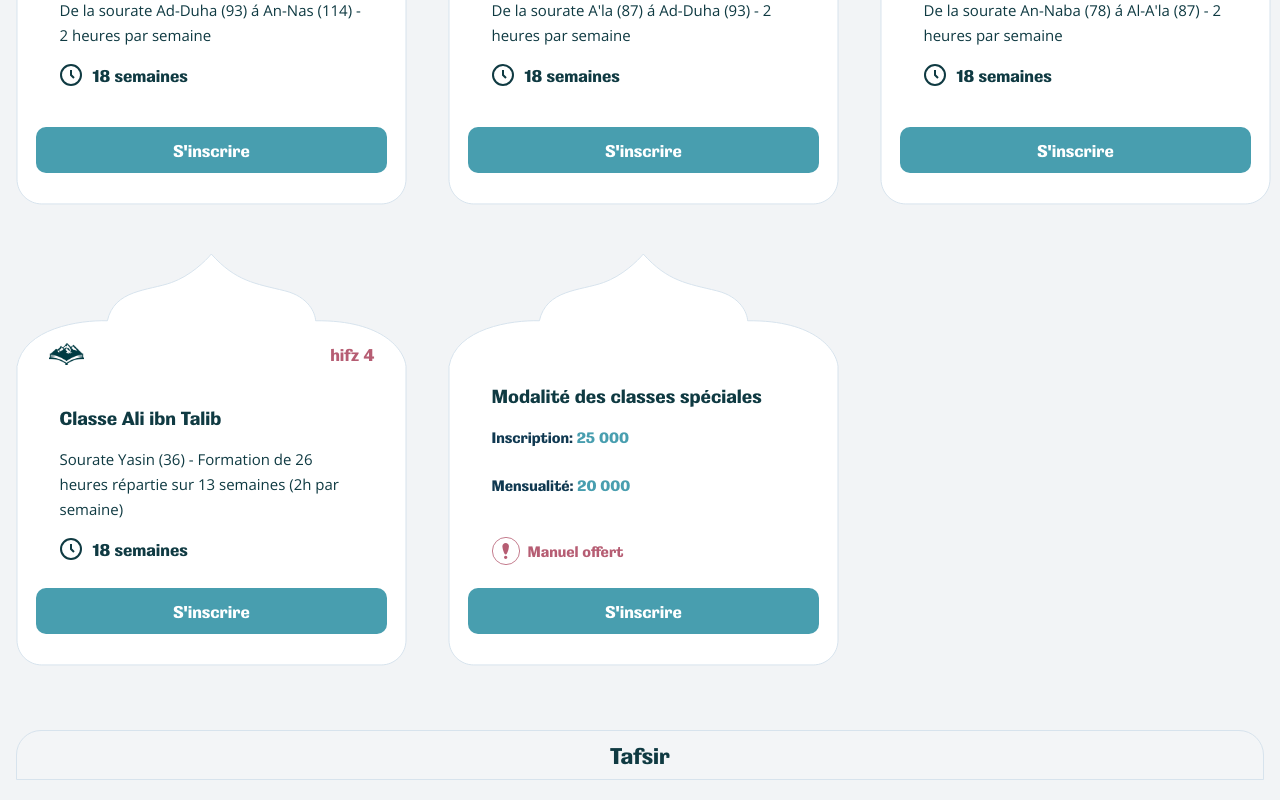
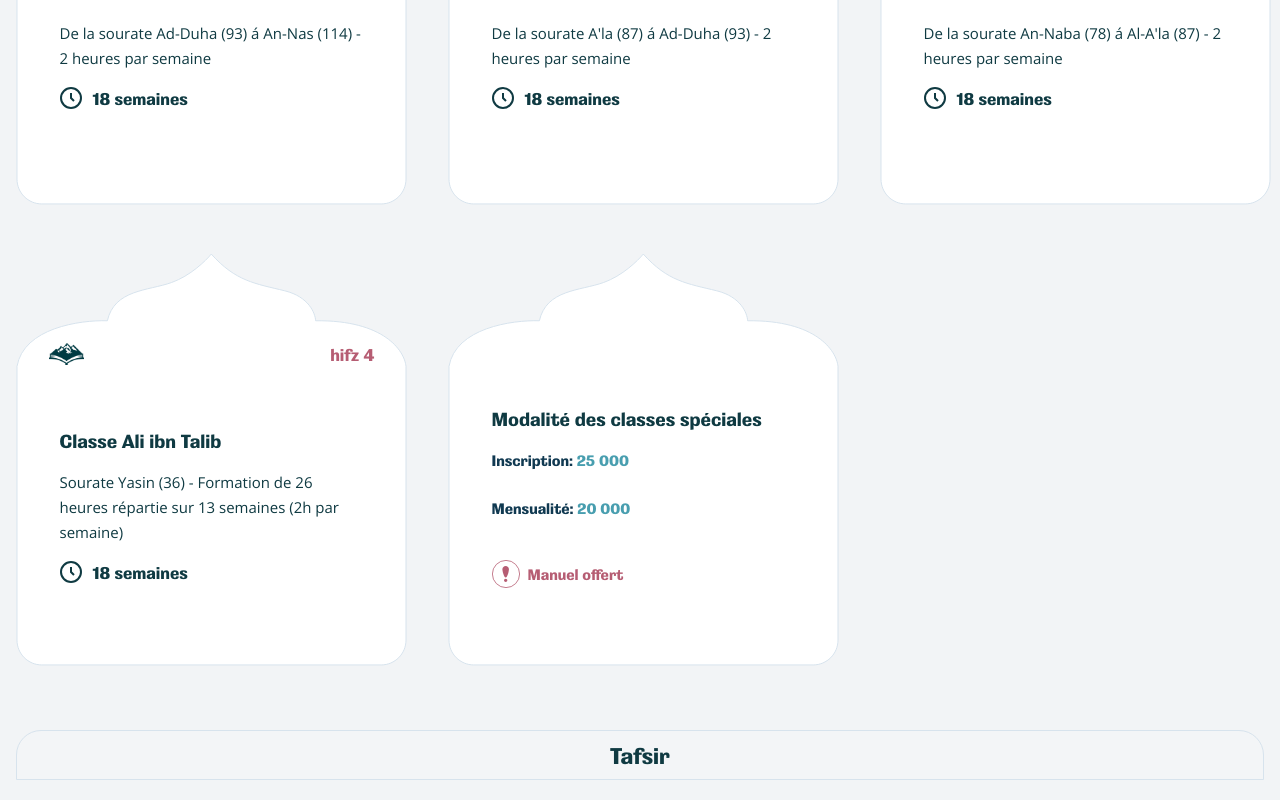
Before and after one commit to enaribe/alhira, a Next.js app: page / in a window 1280 px wide. Shown: the part 3880-4680 px from the top of the page. Built offline with nearby package versions, Linux system fonts and the light colour scheme.

Commit message:
last modifs

```diff
--- a/app/components/Programs.tsx
+++ b/app/components/Programs.tsx
@@ -196,11 +196,13 @@ const SpecialClassCard = ({ classe }: SpecialClassCardProps) => (
       )}
     </div>
 
-    {/* Bouton */}
+    {/* Bouton conditionnel */}
     <div className="w-full flex justify-center mb-8 z-10">
-      <Link href={classe.label === 'Langue arabe' ? '/programmes/arabe' : '/inscription-tests'} className="w-[90%] h-[46px] bg-[#489EAF] rounded-[10px] flex items-center justify-center font-grange font-extrabold text-lg leading-[12px] text-white hover:bg-[#357e8e] transition-colors no-underline">
-        {classe.inscription || 'S\'inscrire'}
-      </Link>
+      {classe.label === 'Langue arabe' && (
+        <Link href={'/programmes/arabe'} className="w-[90%] h-[46px] bg-[#489EAF] rounded-[10px] flex items-center justify-center font-grange font-extrabold text-lg leading-[12px] text-white hover:bg-[#357e8e] transition-colors no-underline">
+          {classe.inscription || 'S\'inscrire'}
+        </Link>
+      )}
     </div>
   </div>
 );
@@ -245,9 +247,9 @@ const ModaliteCard = ({ data, buttonText, buttonLink }: ModaliteCardProps) => (
 
     {/* Bouton */}
     <div className="w-full flex justify-center mb-8 z-10">
-      <Link href={buttonLink || "/inscription-tests"} className="w-[90%] h-[46px] bg-[#489EAF] rounded-[10px] flex items-center justify-center font-grange font-extrabold text-lg leading-[12px] text-white hover:bg-[#357e8e] transition-colors no-underline">
+      {/* <Link href={buttonLink || "/inscription-tests"} className="w-[90%] h-[46px] bg-[#489EAF] rounded-[10px] flex items-center justify-center font-grange font-extrabold text-lg leading-[12px] text-white hover:bg-[#357e8e] transition-colors no-underline">
         {buttonText || data.button || 'S\'inscrire'}
-      </Link>
+      </Link> */}
     </div>
   </div>
 );
--- a/app/components/programmes/HadithProgramDetails.tsx
+++ b/app/components/programmes/HadithProgramDetails.tsx
@@ -166,24 +166,6 @@ const Level3 = () => (
     </div>
 );
 
-const ModuleCard = ({ module }: { module: { title: string; points: string[] } }) => (
-    <div className="relative w-full max-w-[326px] h-[338px] flex-shrink-0 mx-auto">
-      <Image src="/images/svgs/card-mosque-bg.svg" alt="" layout="fill" objectFit="contain" className="z-0" />
-      <div className="relative z-10 pt-24 pb-8 px-4 h-full flex flex-col items-center text-center">
-        <h5 className="font-grange font-bold text-2xl text-[#489EAF] mb-4">{module.title}</h5>
-        <div className="bg-[#F2F4F6] p-4 rounded-lg mb-8">
-            <h4 className="font-bold text-[#0F3A42] mb-2 text-sm">Objectifs :</h4>
-            <div className="flex flex-wrap gap-x-6 gap-y-1 text-sm text-[#0F3A42] font-semibold">
-                {module.points.map((obj: string) => <span key={obj}>{obj}</span>)}
-            </div>
-        </div>
-        <div className="flex flex-col lg:flex-row flex-wrap gap-10 justify-center items-end">
-          {module.modules.map((module: any) => <ModuleCard key={module.title} module={module} />)}
-        </div>
-      </div>
-    </div>
-);
-
 const HadithProgramDetails = () => {
   return (
     <div className="max-w-6xl mx-auto space-y-16">
```
